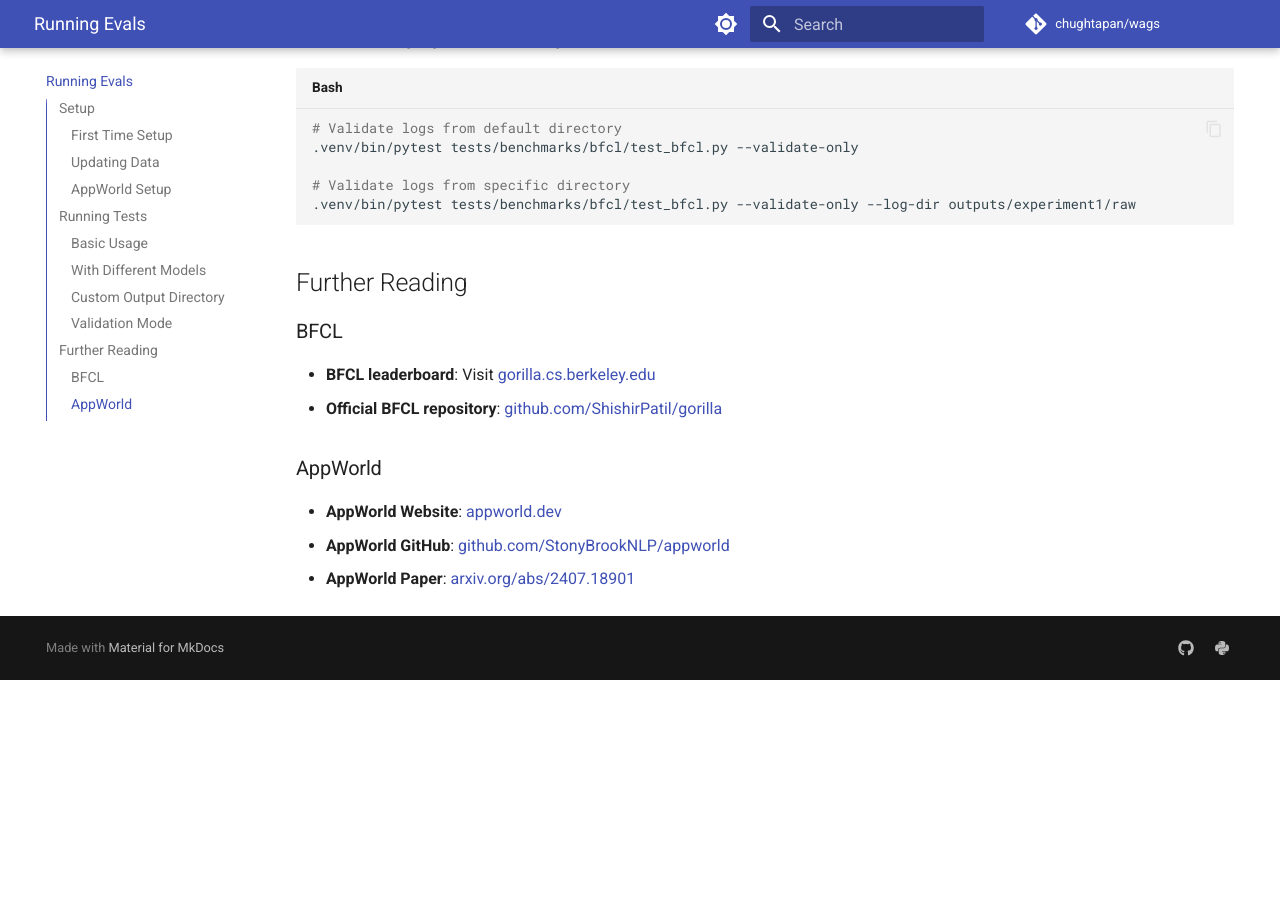
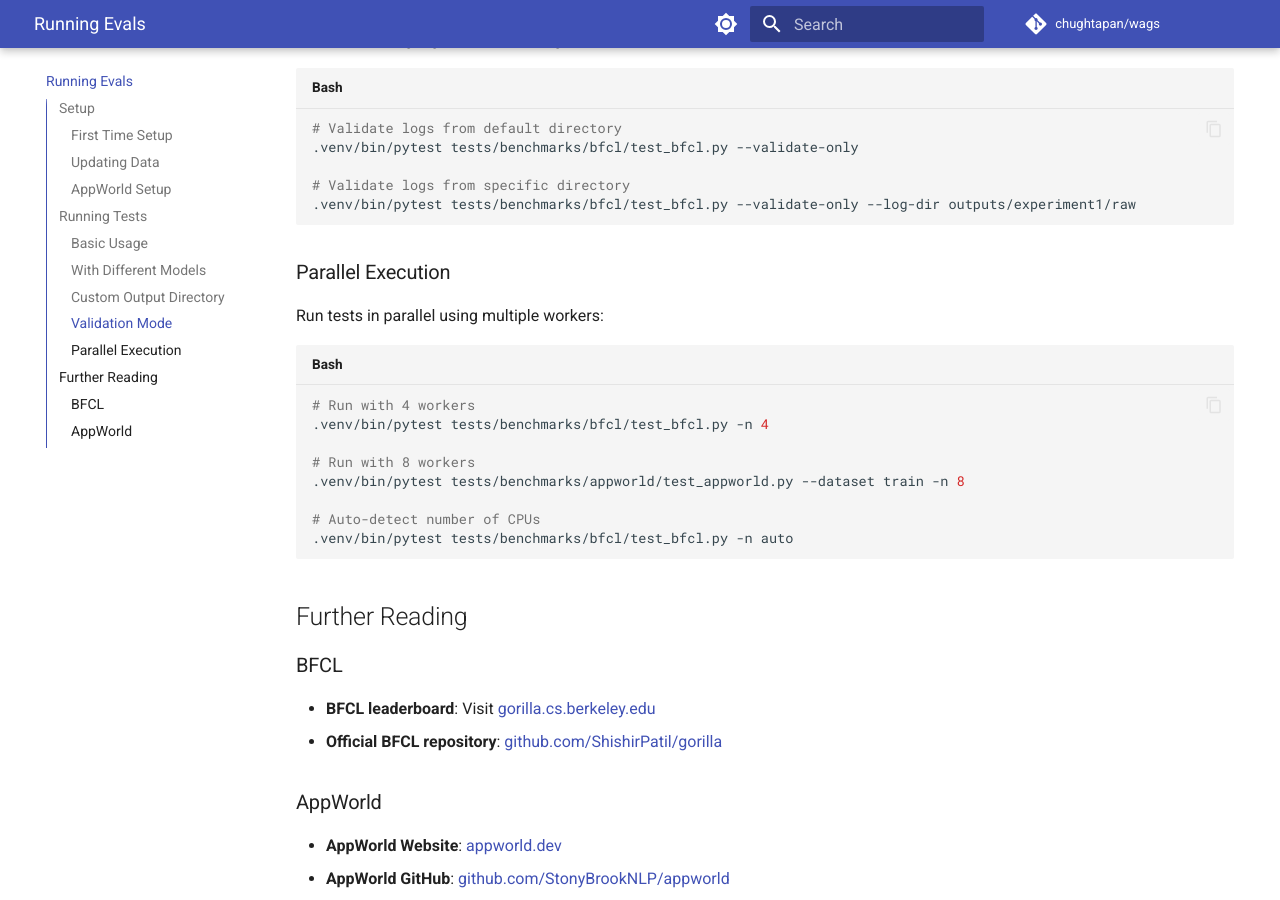
Before and after one commit to chughtapan/wags, an MkDocs documentation site: the page built from docs/evals.md, in a window 1280 px wide and 900 px high, scrolled down 1998 px. Built offline with MkDocs 1.6.1 and Material for MkDocs 9.7.7, drawn with Linux system fonts in a browser that asks for light colours; comment, search, counter and statistics services are not loaded; before the commit the page ends 2678 px from its top, so only the background shows below that.

Commit message:
update pytest config to add xdist / timeouts + ci improvements (#17)
* update pytest config to add xdist / timeouts

* wix ci

* update ci

---------

Co-authored-by: Tapan Chugh <tapanc@cs.washington.edu>

````diff
--- a/docs/evals.md
+++ b/docs/evals.md
@@ -87,6 +87,21 @@
 .venv/bin/pytest tests/benchmarks/bfcl/test_bfcl.py --validate-only --log-dir outputs/experiment1/raw
 ```
 
+### Parallel Execution
+
+Run tests in parallel using multiple workers:
+
+```bash
+# Run with 4 workers
+.venv/bin/pytest tests/benchmarks/bfcl/test_bfcl.py -n 4
+
+# Run with 8 workers
+.venv/bin/pytest tests/benchmarks/appworld/test_appworld.py --dataset train -n 8
+
+# Auto-detect number of CPUs
+.venv/bin/pytest tests/benchmarks/bfcl/test_bfcl.py -n auto
+```
+
 ## Further Reading
 
 ### BFCL
--- a/pyproject.toml
+++ b/pyproject.toml
@@ -27,6 +27,8 @@
 dev = [
     "pytest>=7.0",
     "pytest-asyncio>=0.21",
+    "pytest-xdist>=3.0",
+    "pytest-timeout>=2.0",
     "ruff",
     "mypy",
 ]
@@ -86,6 +88,8 @@
     "ignore::sqlalchemy.exc.SADeprecationWarning:appworld.apps.lib.models.db",
     "ignore::pydantic.warnings.PydanticDeprecatedSince20:appworld.apps.*",
 ]
+timeout = 0
+timeout_method = "thread"  # Use thread-based timeout for better async compatibility
 
 [tool.mypy]
 warn_return_any = true
````
Also changed, not shown: 5 other files.
